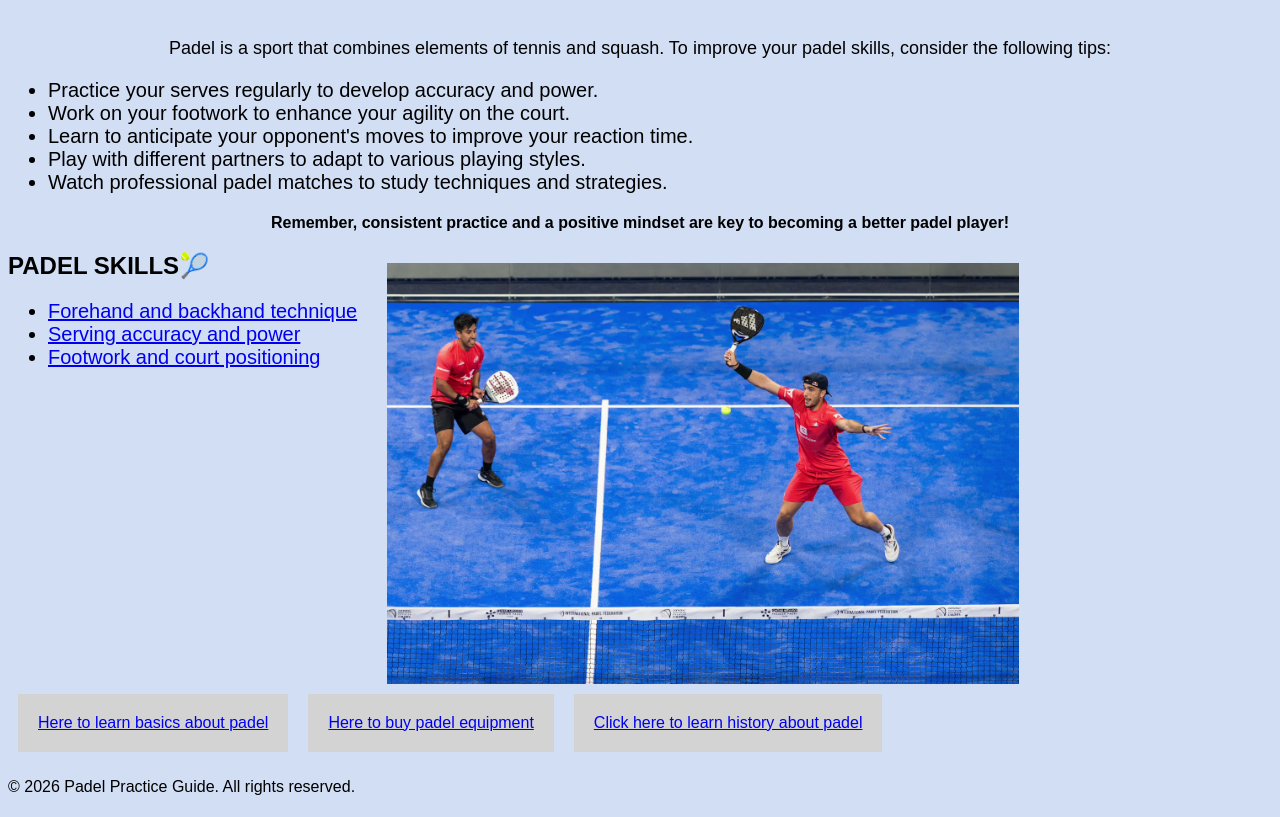
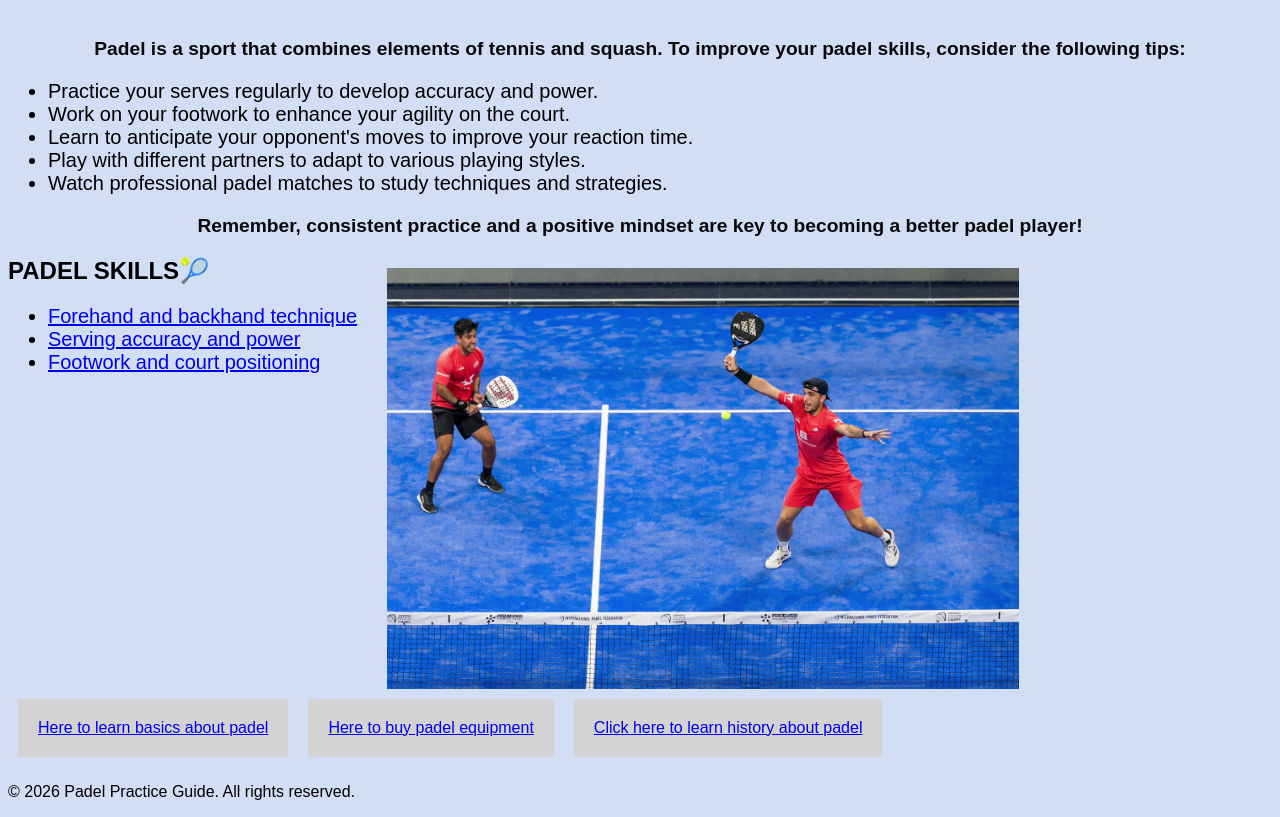
Before and after one commit to patricio1000/PADEL_WEB, a plain HTML site: page index.html in a window 1280 px wide. Shown: the part 103-920 px from the top of the page. Drawn offline with Linux system fonts and the light colour scheme.

Commit message:
COMENTING ON ALL MY HTML PAGES

```diff
--- a/index.html
+++ b/index.html
@@ -6,15 +6,15 @@
   </head>
 
   <body>
-
+    <!-- Title and subtitle-->
     <section>
     <header>
     <h1>IMPROVING YOUR PADEL🎾</h1>
     </header>
 
-    <p style="text-align: center;font-size: large;">Padel is a sport that combines elements of tennis and squash. To improve your padel skills, consider the following tips:</p>
+    <p class = "subheader">Padel is a sport that combines elements of tennis and squash. To improve your padel skills, consider the following tips:</p>
    </section>
-
+<!-- Unorder list without external links-->
     <section style="font-size: 20px;">
     <ul>
       <li>Practice your serves regularly to develop accuracy and power.</li>
@@ -26,13 +26,14 @@
 
     <section>
         <main>
-    <p style="text-align: center;font-weight: bold;">Remember, consistent practice and a positive mindset are key to becoming a better padel player!</p>
+    <p class = "subheader">Remember, consistent practice and a positive mindset are key to becoming a better padel player!</p>
        </main>
 
      </section>
 
     <section >
     <h2>PADEL SKILLS🎾</h2>
+    <!-- Unorder list with external links-->
     </section>
     <section style="font-size: 20px;">
     <ul>
@@ -43,12 +44,14 @@
     </section>
     <img style="display: block; margin-left: 30%; margin-top: -10%;" src="IMAGES/RATON.jpeg" alt="Padel Players" width="50%" />
 
+    <!-- Flex container linked to css-->
  <div class="flex-container">
   <div class="box"> <a href="https://www.youtube.com/watch?v=NX-68fxhL_4&t=27s">Here to learn basics about padel</a></div>
   <div class="box"> <a href="https://www.tradeinn.com/smashinn/en">Here to buy padel equipment</a></div>
   <div class="box"> <a href="https://www.padelfip.com/history/">Click here to learn history about padel</a></div>
 </div>
 
+<!--Footer-->
  <footer><p>&copy; 2026 Padel Practice Guide. All rights reserved.</p></footer>
 
   </body>
```
Also changed, not shown: forehand.html (+7 -2 lines), positioning.html (+7 -1 lines), serving.html (+8 -1 lines).
